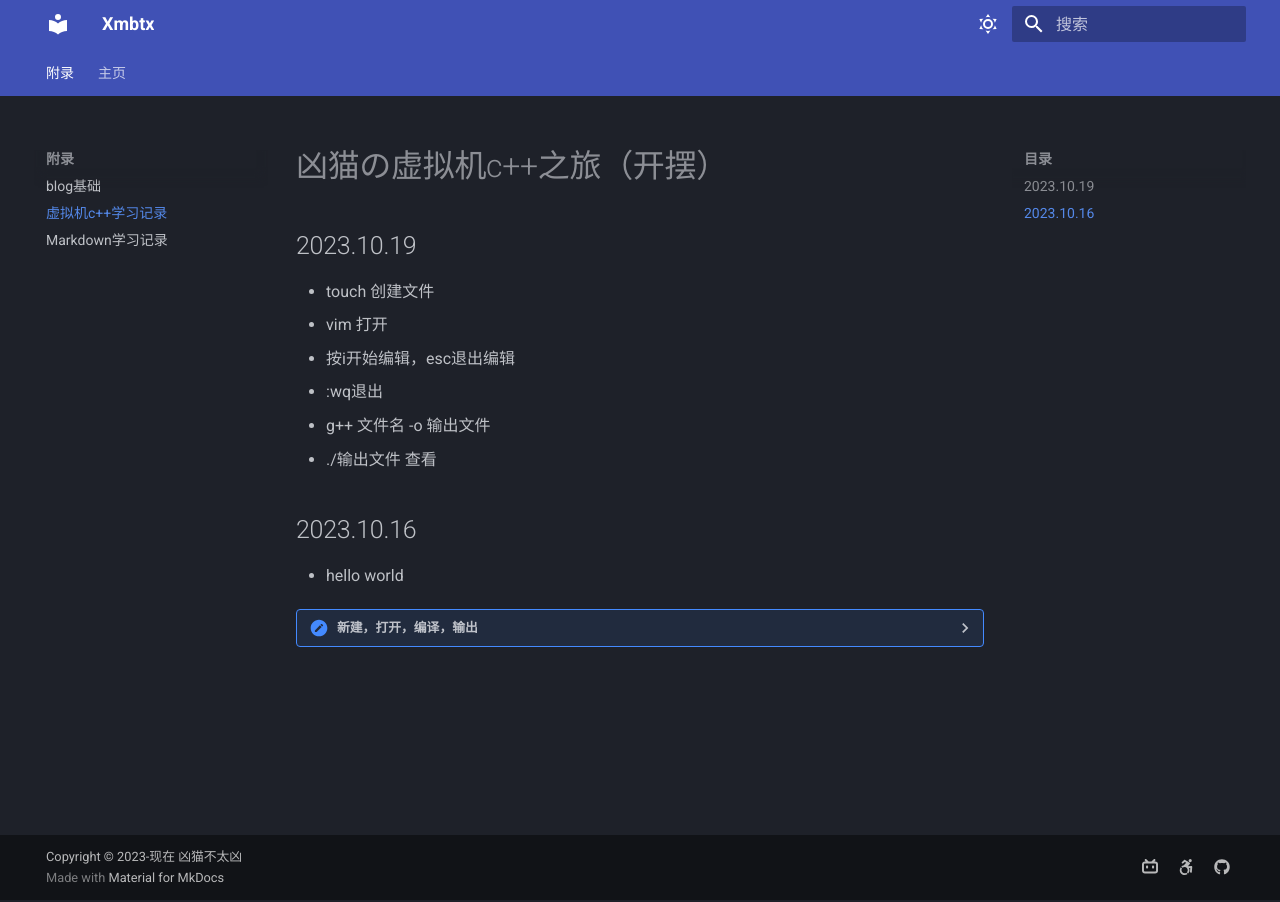
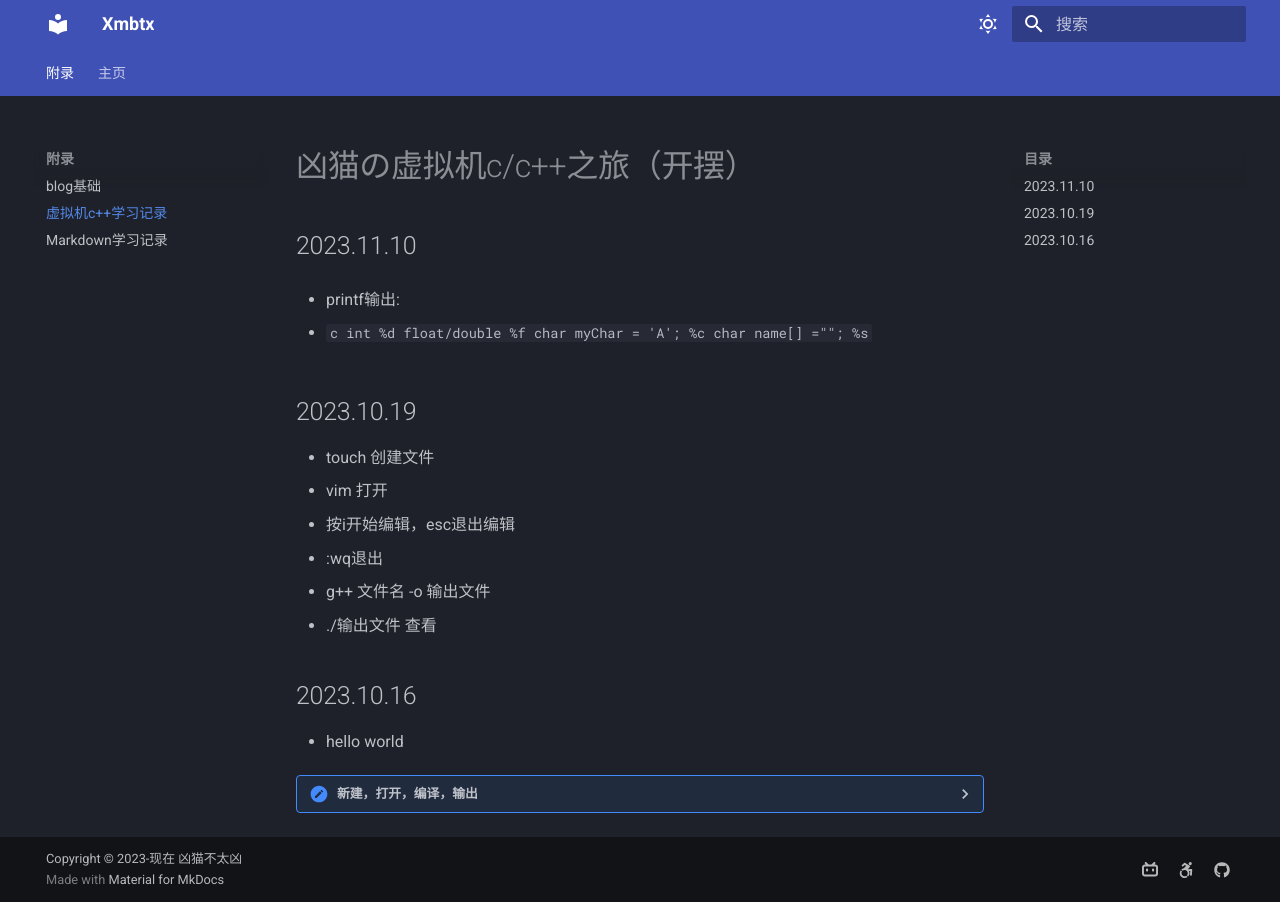
Before and after one commit to Xmbtx/xmbtx-blog, an MkDocs documentation site: the page built from docs/c/c.md, in a window 1280 px wide. Built offline with MkDocs 1.6.1 and Material for MkDocs 9.7.7, drawn with Linux system fonts in a browser that asks for light colours.

Commit message:
2023-11-10_14:36:52 update

````diff
--- a/docs/c/c.md
+++ b/docs/c/c.md
@@ -1,4 +1,15 @@
-# 凶猫の虚拟机c++之旅（开摆）
+# 凶猫の虚拟机c/c++之旅（开摆）
+
+## 2023.11.10
+
+- printf输出:
+
+- ```c
+  int %d
+  float/double %f
+  char myChar = 'A'; %c
+  char name[] =""; %s
+  ```
 
 ## 2023.10.19
 
````
Also changed, not shown: docs/c/learnc.md (added).
